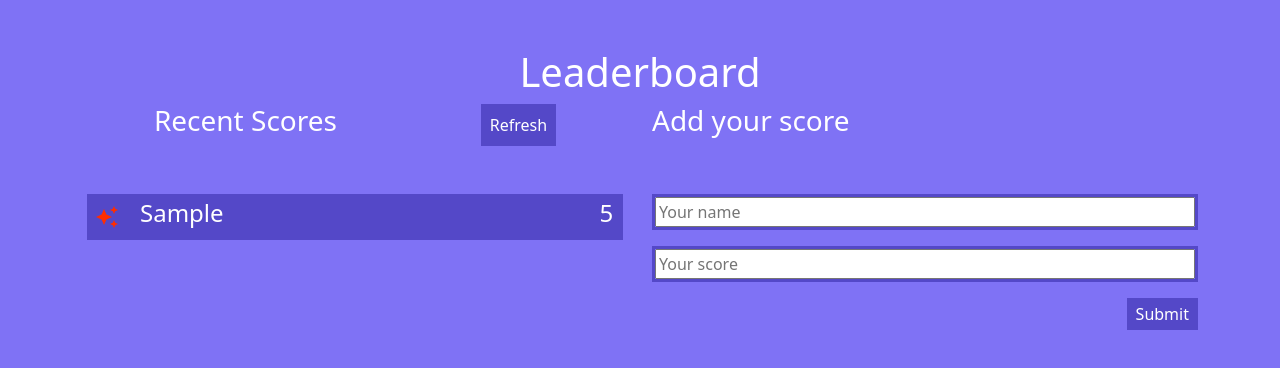
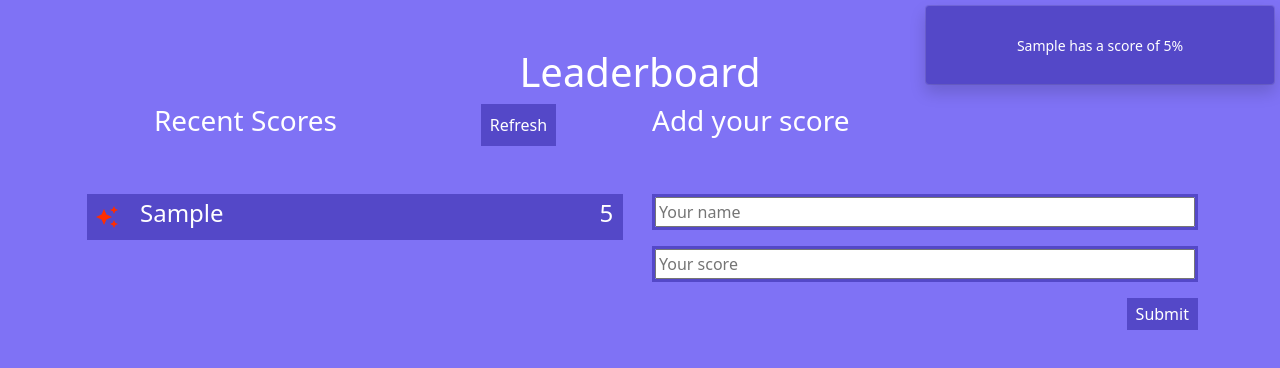
Before and after one commit to peterdgreat/Leaderboard, a website built with webpack: page src/index.html in a window 1280 px wide. Both pictures are taken after typing "Sample", "5" into the empty fields and a click on the button "Submit". Built offline with nearby package versions, Linux system fonts and the light colour scheme; no server answers.

Commit message:
Toastr Msg Added
- A msg added after clicking the submit button

```diff
--- a/src/index.html
+++ b/src/index.html
@@ -10,7 +10,14 @@
     <title>Leaderboard </title>
 </head>
 <body>
-    <header class="mt-5">
+  <div class="toast d-none d-flex justify-content-center align-items-center" role="alert" aria-live="assertive" aria-atomic="true">
+
+    <div class="toast-body">
+
+    </div>
+  </div>
+
+  <header class="mt-5">
         <h1 class="text-center">Leaderboard</h1>
     </header>
     <div class="wrapper">
@@ -51,7 +58,7 @@
                       <input minlength="3" maxlength="20"  type="text" class="name"  placeholder="Your name">
                     </div>
                     <div class="mb-3 inpt ">
-                        <input min="1" max="5000" type="number" class="score" placeholder="Your score">
+                        <input min="1" max="100" type="number" class="score" placeholder="Your score">
                       </div>
                       <div class="d-flex col-12 justify-content-end">
                         <button type="submit" class="submit" >Submit</button>
--- a/src/index.js
+++ b/src/index.js
@@ -1,7 +1,7 @@
 import './style.css';
 import Game from './game';
 import Validation from './validation';
-// import { msg } from './validation';
+import toastr from './toastr';
 
 const refresh = document.querySelector('.refresh');
 const nameD = document.querySelector('.name');
@@ -11,6 +11,7 @@ const list = document.querySelector('.list');
 const spin = document.querySelector('.spin');
 const validateSubmission = new Validation();
 const msgs = document.querySelector('.msgs');
+const toast = document.querySelector('.toast');
 
 const gameDom = (namev, scorev) => {
   const li = document.createElement('li');
@@ -62,8 +63,13 @@ submit.addEventListener('click', (e) => {
     msgs.classList.add('d-none');
     Game.createScore(nameD.value, scoreD.value);
     gameDom(nameD.value, scoreD.value);
+    toast.classList.remove('d-none');
+    toast.innerHTML = toastr(nameD.value, scoreD.value);
     nameD.value = '';
     scoreD.value = '';
+    setTimeout(() => {
+      toast.classList.add('d-none');
+    }, 3000);
   } else {
     msgs.innerText = validateSubmission.msg;
     msgs.classList.remove('d-none');
--- a/src/style.css
+++ b/src/style.css
@@ -41,9 +41,18 @@ li h4 {
   background-color: #5448c8;
 }
 
-/* .width {
-  width: 50%;
-} */
+.toast {
+  position: fixed;
+  top: 5px;
+  right: 5px;
+  height: 5rem;
+  background-color: #5448c8;
+  z-index: 99999;
+}
+
+.toast:not(.show) {
+  display: block;
+}
 
 .wrapper {
   display: flex;
--- /dev/null
+++ b/src/toastr.js
@@ -0,0 +1,6 @@
+const toastr = (name, score) => {
+  const msg = `${name} has a score of ${score}%`;
+  return msg;
+};
+
+export default toastr;
--- a/src/validation.js
+++ b/src/validation.js
@@ -11,8 +11,8 @@ export default class Validation {
     } else if (name.length > 20 || name.length < 3) {
       this.msg = 'Name must be between 3 and 20 characters';
       val = false;
-    } else if (score > 5000 || score < 0) {
-      this.msg = 'Score must be between 0 and 5000';
+    } else if (score > 100 || score < 0) {
+      this.msg = 'Score must be between 0 and 100';
       val = false;
     }
     return val;
```
